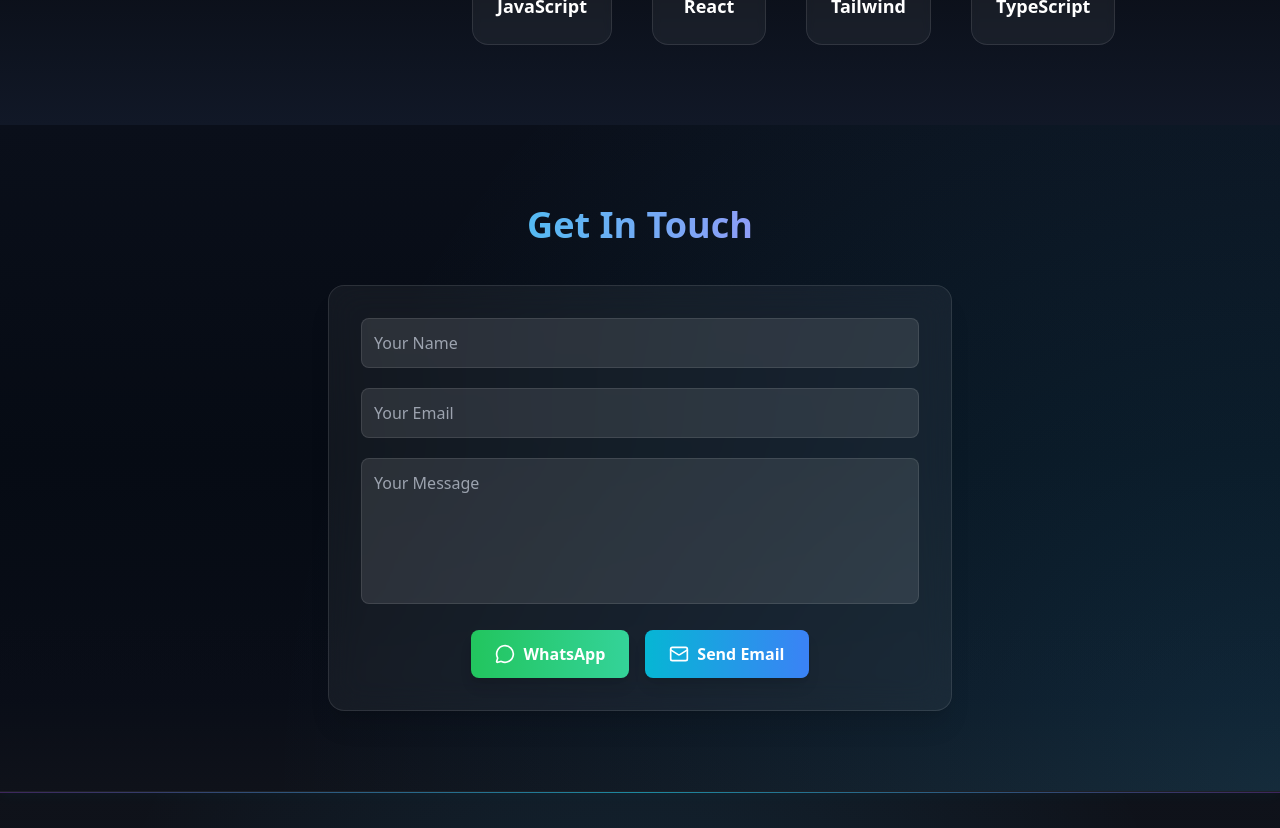
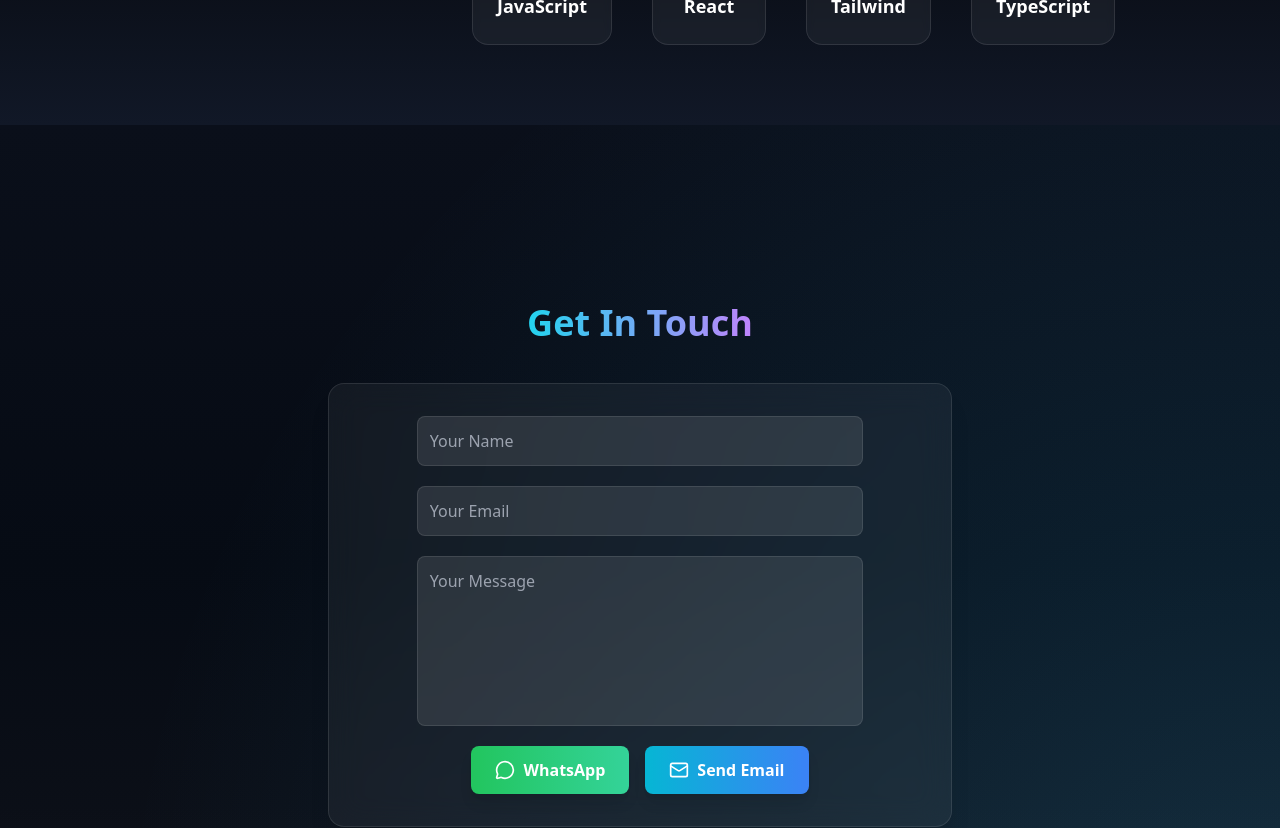
Before and after one commit to SURENDHAR-05-12/my-portfolio, a React (Vite) app: page / in a window 1280 px wide. Shown: the part 2360-3188 px from the top of the page. Built offline with nearby package versions, Linux system fonts and the light colour scheme.

Commit message:
Centered Contact section layout and improved UI blend

```diff
--- a/src/components/Contact.tsx
+++ b/src/components/Contact.tsx
@@ -46,21 +46,24 @@ const Contact: React.FC = () => {
   return (
     <section
   id="contact"
-      className="relative py-20 bg-gradient-to-b from-[#0a0f1a] via-[#060b14] to-[#0a0e18] text-white overflow-hidden"
+  className="relative min-h-[110vh] flex flex-col items-center justify-center
+  py-20 bg-gradient-to-b from-[#0a0f1a] via-[#060b14] to-[#0f121a]
+  text-white overflow-hidden"
 >
-      {/* ✨ Bottom merge gradient to footer */}
-      <div className="absolute bottom-0 left-0 w-full h-[180px] bg-gradient-to-b from-transparent via-[#0a0e18]/60 to-[#0f121a] pointer-events-none"></div>
+  {/* ✨ Smooth footer blend */}
+  <div className="absolute bottom-0 left-0 w-full h-[200px] bg-gradient-to-b from-transparent via-[#0f121a]/80 to-[#111827] pointer-events-none"></div>
 
-      {/* Cyan glow */}
-      <div className="absolute inset-0 bg-[radial-gradient(circle_at_bottom_right,rgba(56,189,248,0.15),transparent_70%)]"></div>
+  {/* 💫 Glow effect */}
+  <div className="absolute inset-0 bg-[radial-gradient(circle_at_bottom_right,rgba(56,189,248,0.18),transparent_75%)]"></div>
 
-      <div className="max-w-2xl mx-auto px-6 relative z-10">
+  {/* 🌟 Contact Content Centered */}
+  <div className="max-w-2xl w-full px-6 relative z-10 flex flex-col items-center text-center">
     <motion.h2
       initial={{ opacity: 0, y: 30 }}
       whileInView={{ opacity: 1, y: 0 }}
       transition={{ duration: 0.8 }}
       viewport={{ once: true }}
-          className="text-4xl font-extrabold mb-10 text-center bg-gradient-to-r from-cyan-400 to-purple-400 bg-clip-text text-transparent"
+      className="text-4xl font-extrabold mb-10 bg-gradient-to-r from-cyan-400 to-purple-400 bg-clip-text text-transparent"
     >
       Get In Touch
     </motion.h2>
@@ -71,14 +74,14 @@ const Contact: React.FC = () => {
       whileInView={{ opacity: 1, scale: 1 }}
       transition={{ duration: 0.8 }}
       viewport={{ once: true }}
-          className="backdrop-blur-lg bg-white/5 border border-white/10 p-8 rounded-2xl shadow-xl space-y-5"
+      className="w-full backdrop-blur-lg bg-white/5 border border-white/10 p-8 rounded-2xl shadow-xl space-y-5 flex flex-col items-center"
     >
       <input
         id="name"
         name="name"
         required
         placeholder="Your Name"
-            className="w-full p-3 bg-white/10 border border-white/10 rounded-lg focus:ring-2 focus:ring-cyan-400 outline-none text-gray-200 placeholder-gray-400 transition"
+        className="w-full sm:w-[80%] p-3 bg-white/10 border border-white/10 rounded-lg focus:ring-2 focus:ring-cyan-400 outline-none text-gray-200 placeholder-gray-400 transition"
       />
       <input
         id="email"
@@ -86,18 +89,19 @@ const Contact: React.FC = () => {
         type="email"
         required
         placeholder="Your Email"
-            className="w-full p-3 bg-white/10 border border-white/10 rounded-lg focus:ring-2 focus:ring-purple-400 outline-none text-gray-200 placeholder-gray-400 transition"
+        className="w-full sm:w-[80%] p-3 bg-white/10 border border-white/10 rounded-lg focus:ring-2 focus:ring-purple-400 outline-none text-gray-200 placeholder-gray-400 transition"
       />
       <textarea
         id="message"
         name="message"
-            rows={5}
+        rows={6}
         required
         placeholder="Your Message"
-            className="w-full p-3 bg-white/10 border border-white/10 rounded-lg focus:ring-2 focus:ring-cyan-400 outline-none text-gray-200 placeholder-gray-400 transition resize-none"
+        className="w-full sm:w-[80%] p-3 bg-white/10 border border-white/10 rounded-lg focus:ring-2 focus:ring-cyan-400 outline-none text-gray-200 placeholder-gray-400 transition resize-none"
       />
 
-          <div className="flex flex-col sm:flex-row gap-4 justify-center">
+      {/* Buttons centered */}
+      <div className="flex flex-col sm:flex-row gap-4 justify-center mt-4">
         <motion.button
           whileHover={{ scale: 1.05 }}
           type="button"
@@ -118,7 +122,7 @@ const Contact: React.FC = () => {
     </motion.form>
   </div>
 
-      {/* Toast message */}
+  {/* ✅ Toast notification */}
   {toast && (
     <motion.div
       initial={{ opacity: 0, y: 40 }}
@@ -140,6 +144,7 @@ const Contact: React.FC = () => {
     </motion.div>
   )}
 </section>
+
   );
 };
 
```
Lines whose indentation alone changed are shown as unchanged.
